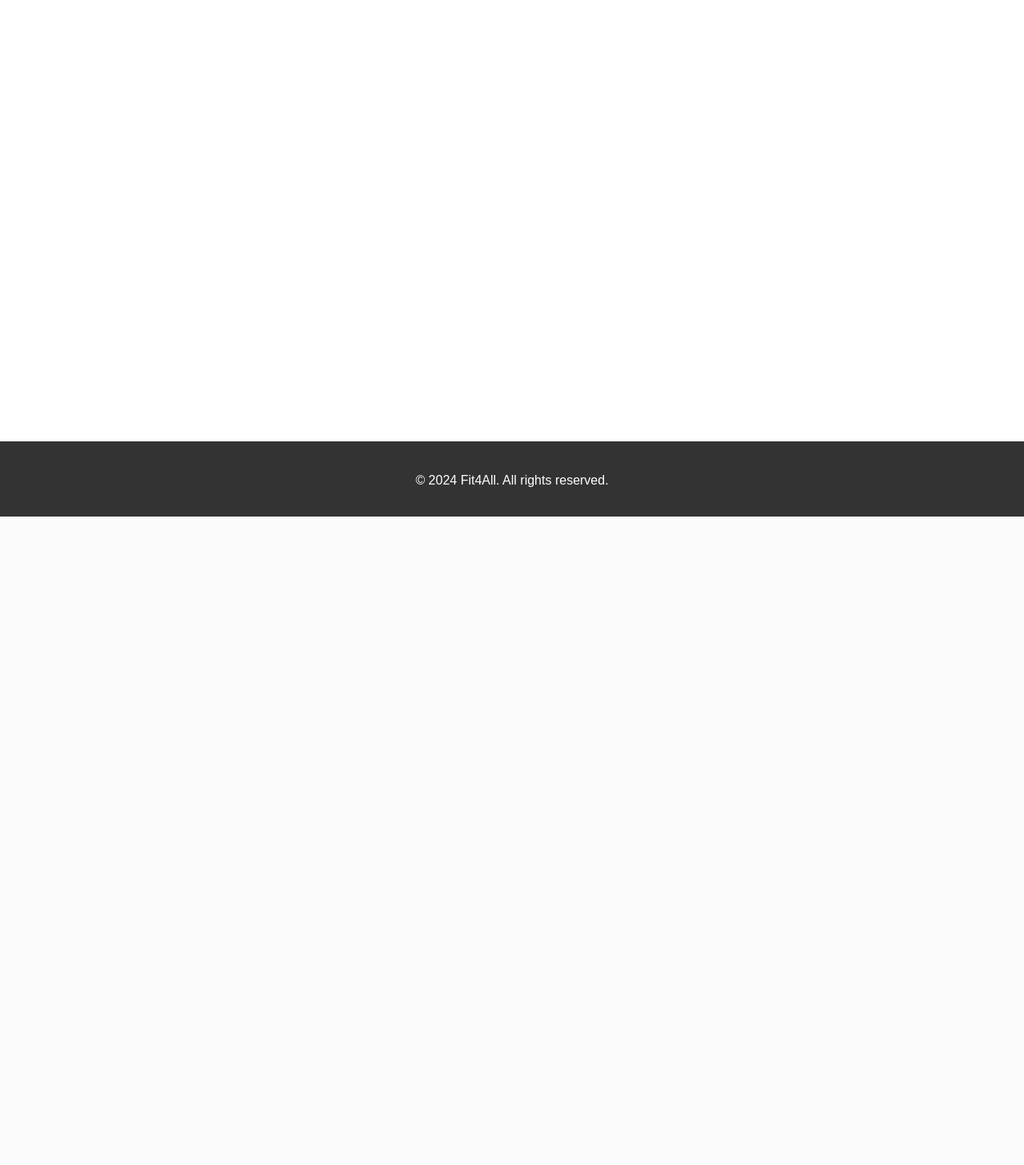
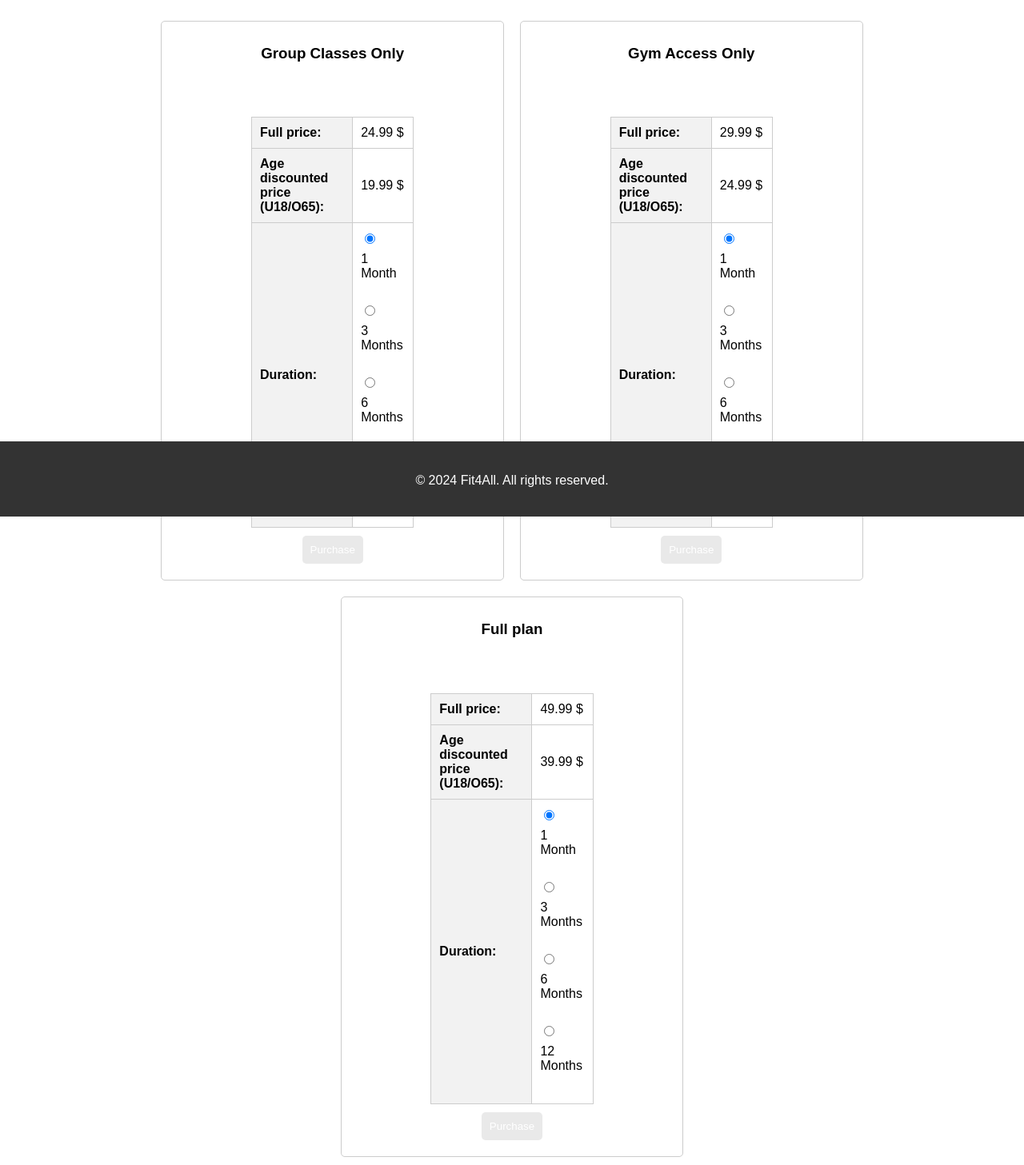
Before and after one commit to alefranco41/Gestione-Palestra, a Django app: page /subscription-plans/ in a window 1280 px wide. Shown: the part 154-1611 px from the top of the page at 80% size. Before the commit the page ends 800 px from the top, so only its background shows below. Run offline with Django 5.2, Linux system fonts and the light colour scheme; data comes from the database, SQL or seed files in the repository; both versions use the stored data as it was after the commit.

Commit message:
Subscription Plans first commit

```diff
--- a/gestione_palestra/gestione_palestra/context_processors.py
+++ b/gestione_palestra/gestione_palestra/context_processors.py
@@ -1,9 +1,15 @@
 import datetime
+from . import models
 
 def global_context(request):
+    plans = models.SubscriptionPlan.objects.all()
+    for plan in plans:
+        plan.discounted_price = plan.monthly_price - plan.age_discount
+
     context =   {
-                'gym_name': 'Fit4All',
-                 'now': datetime.date.today
+                    'gym_name': 'Fit4All',
+                    'now': datetime.date.today,
+                    'subscription_plans':plans
                 }
 
     return context
--- a/gestione_palestra/gestione_palestra/urls.py
+++ b/gestione_palestra/gestione_palestra/urls.py
@@ -23,13 +23,13 @@
 urlpatterns = [
     re_path(r"^$|^/$|^home/$", views.homepage, name="homepage"),
     path('logout/', views.LogoutView.as_view(), name="logout"),
-    path('account/', views.AccountView.as_view(), name='account'),
     path('profile/', views.ProfileView.as_view(), name='profile'),
     path('update-profile/', views.UpdateProfile.as_view(), name='update-profile'),
     path('login/', views.LoginView.as_view(), name='login'),
     path('registration/', views.RegistrationView.as_view(), name='registration'),
     path('trainer-list/', views.TrainerListView.as_view(), name='trainer-list'),
     path('subscription-plans/', views.SubscriptionPlansView.as_view(), name='subscription-plans'),
+    path('dashboard/', views.Dashboard.as_view(), name='dashboard'),
     path('classes-schedule/', views.GymClassesView.as_view(), name='classes-schedule'),
     path('admin/', admin.site.urls)
 ] + static(settings.MEDIA_URL, document_root=settings.MEDIA_ROOT)
--- a/gestione_palestra/gestione_palestra/views.py
+++ b/gestione_palestra/gestione_palestra/views.py
@@ -7,7 +7,8 @@
 from . import models
 from django.shortcuts import get_object_or_404
 from django.http import HttpResponseRedirect
-
+from datetime import datetime, timedelta
+from decimal import Decimal
 
 def homepage(request):
     context = {
@@ -27,6 +28,35 @@
     def get(self, request):
         return render(request=request, template_name="subscription-plans.html", context={})
 
+    def post(self, request, *args, **kwargs):
+        if models.Subscription.objects.filter(user=request.user).exists(): #utente già abbonato, assicurarsi che non sia scaduto
+            subscription = models.Subscription.objects.get(user=request.user)
+
+            if not subscription.expired():
+                return render(request=request, template_name="subscription-plans.html", context={'error':' You already have a plan that is still valid!!'})
+
+        plan = models.SubscriptionPlan.objects.get(id=request.POST.get('plan_id'))
+        duration = int(request.POST.get('duration_selected'))
+
+        start_date = datetime.now()
+        end_date = start_date + timedelta(days=30*duration)
+
+        duration_discounts = models.DurationDiscount.objects.filter(subscription_plan=plan)
+
+        duration_discount = duration_discounts.filter(duration=duration).first()
+        if duration_discount:
+            discount_percentage = duration_discount.discount_percentage
+        else:
+            discount_percentage = 0
+
+        price = plan.monthly_price * (Decimal(1) - Decimal(discount_percentage) / Decimal(100))
+
+
+        sub = models.Subscription(user=request.user, plan=plan, monthly_price=price, start_date=start_date, end_date=end_date)
+        sub.save()
+        return redirect('profile')
+
+
 class LoginView(View):
     def get(self, request):
         return render(request=request, template_name="login.html", context={})
@@ -37,14 +67,10 @@
         user = authenticate(username=username, password=password)
         if user is not None:
             login(request, user)
-            return redirect(reverse('account'))
+            return redirect(reverse('profile'))
         else:
             error_message = "Username or password is incorrect."
             return render(request=request, template_name="login.html", context={'error_message': error_message})
-
-class AccountView(View):
-    def get(self, request):
-        return render(request, 'account.html', {})
 
 
 class LogoutView(View):
@@ -63,7 +89,7 @@
             user = form.save()  # Salva l'utente nel database
             login(request, user)
             # Qui puoi fare altre operazioni, come login automatico o reindirizzamento a una pagina di successo
-            return HttpResponseRedirect(reverse('account'))
+            return HttpResponseRedirect(reverse('profile'))
         else:
             return render(request, 'registration.html', {'form': form})
 
@@ -72,7 +98,18 @@
     def get(self, request):
         form = forms.UserProfileForm()
         user_profile, created = models.UserProfile.objects.get_or_create(user=request.user)
-        return render(request, 'profile.html', {'form': form, 'user_profile':user_profile})
+
+
+        try:
+            user_subscription = models.Subscription.objects.get(user=request.user)
+            plan_id = user_subscription.plan.id
+            plan = models.SubscriptionPlan.objects.get(id=plan_id)
+            user_subscription.plan_type = plan.plan_type
+            context = {'form': form, 'user_profile':user_profile, 'user_subscription':user_subscription}
+        except models.Subscription.DoesNotExist:
+            context = {'form': form, 'user_profile':user_profile}
+
+        return render(request=request, template_name='profile.html', context=context)
 
     def post(self, request, *args, **kwargs):
         form = forms.UserProfileForm(request.POST)
@@ -100,3 +137,10 @@
             return redirect('profile')  # Reindirizza alla pagina del profilo
 
         return render(request, 'update_profile.html', {'form': form})
+
+class Dashboard(View):
+    def get(self, request):
+        return render(request=request, template_name="dashboard.html", context={})
+
+    def post(self, request, *args, **kwargs):
+        pass
--- a/gestione_palestra/static/css/style.css
+++ b/gestione_palestra/static/css/style.css
@@ -29,6 +29,25 @@
   background-color: #f2f2f2;
 }
 
+.subscription-plans {
+  display: flex; /* Utilizza il layout flessibile */
+  flex-wrap: wrap; /* Avvolgi i piani su una nuova riga quando necessario */
+  justify-content: space-around; /* Distribuisci uniformemente i piani lungo il contenitore */
+}
+
+.plan {
+  width: calc(33.33% - 20px); /* Imposta la larghezza dei piani, sottraendo lo spazio per il margine */
+  margin: 10px; /* Aggiunge uno spazio tra i piani */
+  text-align: center; /* Centra il testo all'interno di ciascun piano */
+  border: 1px solid #ccc; /* Aggiunge un bordo intorno ai piani */
+  padding: 10px; /* Aggiunge spazio interno ai piani */
+  border-radius: 5px; /* Aggiunge bordi arrotondati */
+  display: flex; /* Utilizza il layout flessibile */
+  flex-direction: column; /* Imposta la direzione dei figli in colonna */
+  justify-content: center; /* Centra verticalmente il contenuto */
+  align-items: center; /* Centra orizzontalmente il contenuto */
+}
+
 
 .profile-container {
   position: relative; /* Per consentire il posizionamento assoluto del menu rispetto ad esso */
@@ -52,6 +71,27 @@
   align-items: center;
   height: 100vh;
   margin: 0;
+}
+
+.purchase-form {
+  width: auto; /* Sovrascrivi la larghezza specifica per il form di acquisto */
+  padding: 0; /* Rimuovi il padding specifico per il form di acquisto */
+  border: none; /* Rimuovi il bordo specifico per il form di acquisto */
+  border-radius: 0; /* Rimuovi il bordo arrotondato specifico per il form di acquisto */
+  background-color: transparent; /* Rimuovi il colore di sfondo specifico per il form di acquisto */
+}
+
+.purchase-form button {
+  padding: 10px; /* Aggiungi il padding solo per il pulsante all'interno del form di acquisto */
+  background-color: #e9e9e9; /* Cambia il colore di sfondo solo per il pulsante all'interno del form di acquisto */
+  color: #fff; /* Cambia il colore del testo solo per il pulsante all'interno del form di acquisto */
+  border: none; /* Rimuovi il bordo solo per il pulsante all'interno del form di acquisto */
+  border-radius: 5px; /* Aggiungi il bordo arrotondato solo per il pulsante all'interno del form di acquisto */
+  cursor: pointer; /* Cambia il cursore solo per il pulsante all'interno del form di acquisto */
+}
+
+.purchase-form button:hover {
+  background-color: #0056b3; /* Cambia il colore di sfondo del pulsante solo al passaggio del mouse all'interno del form di acquisto */
 }
 
 form {
@@ -107,7 +147,8 @@
 }
 
 h2 {
-  color: #c01010;
+  text-align: center;
+  color: #000000;
 }
 
 footer {
--- a/gestione_palestra/templates/account.html
+++ /dev/null
@@ -1,4 +0,0 @@
-{% extends "base.html" %}
-{% block title %} {{ gym_name }} - Your Membership {% endblock title %}
-
-{% block header %} {{ request.user }}'s membership {% endblock %}
--- /dev/null
+++ b/gestione_palestra/templates/dashboard.html
@@ -0,0 +1,4 @@
+{% extends "base.html" %}
+{% block title %} {{ gym_name }} - Your Dashboard {% endblock title %}
+
+{% block header %} {{ request.user }}'s Dashboard {% endblock header %}
--- a/gestione_palestra/templates/navbar.html
+++ b/gestione_palestra/templates/navbar.html
@@ -16,7 +16,7 @@
 
 
         <div id="user-menu" class="user-menu" style="display:none;">
-          <a href="{% url 'account' %}">My membership</a> <br>
+          <a href="{% url 'dashboard' %}">Dashboard</a> <br>
           <a href="{% url 'profile' %}">Profile</a> <br>
           <a href="{% url 'logout' %}">Logout</a>
         </div>
--- a/gestione_palestra/templates/subscription-plans.html
+++ b/gestione_palestra/templates/subscription-plans.html
@@ -1,4 +1,64 @@
 {% extends "base.html" %}
 {% block title %} {{ gym_name }} - Subscription Plans {% endblock title %}
 
-{% block header %} Our Subscription Plans {% endblock %}
+{% block header %} Our Subscription Plans {% endblock header %}
+
+{% block content %}
+
+
+<div class="subscription-plans" style="display: flex; justify-content: center;">
+{% for plan in subscription_plans %}
+  <div class="plan">
+    <h3>{{ plan.name }}</h3>
+    <table class="user-details">
+        <tr>
+            <th>Full price:</th>
+            <td>{{ plan.monthly_price }} $</td>
+        </tr>
+        <tr>
+            <th>Age discounted price (U18/O65):</th>
+            <td>{{ plan.discounted_price|floatformat:2 }} $</td>
+        </tr>
+        <tr>
+            <th>Duration:</th>
+            <td>
+                {% for duration, duration_label in plan.DURATION_CHOICES %}
+                    <input type="radio" id="{{ plan.id }}_{{ duration }}" name="{{ plan.id }}_duration" value="{{ duration }}" {% if duration == 1 %}checked{% endif %} form="form_{{ plan.id }}">
+                    <label for="{{ plan.id }}_{{ duration }}">{{ duration_label }}</label><br>
+                {% endfor %}
+            </td>
+        </tr>
+    </table>
+    <form id="form_{{ plan.id }}" class="purchase-form" action="{% url 'subscription-plans'  %}" method="post">
+        {% csrf_token %}
+        <input type="hidden" name="plan_id" value="{{ plan.id }}">
+        <input type="hidden" name="duration_selected" id="duration_selected_{{ plan.id }}" value="">
+        <button type="submit" style="margin-top: 10px;">Purchase</button>
+    </form>
+  </div>
+{% endfor %}
+</div>
+<script>
+    document.addEventListener('DOMContentLoaded', function() {
+      // Seleziona tutti gli input di tipo radio
+      var radioButtons = document.querySelectorAll('input[type="radio"]');
+
+      // Aggiungi un listener agli input di tipo radio
+      radioButtons.forEach(function(radioButton) {
+        radioButton.addEventListener('change', function() {
+          // Se un radio button viene selezionato, aggiorna il valore del campo input nascosto corrispondente al form
+          var selectedDuration = this.value;
+          var planId = this.getAttribute('name').split('_')[0];
+          document.getElementById('duration_selected_' + planId).value = selectedDuration;
+        });
+      });
+    });
+
+    {% if error %}
+        setTimeout(function() {
+          alert("{{ error }}");
+        }, 100);
+      {% endif %}
+
+</script>
+{% endblock content %}
```
Also changed, not shown: gestione_palestra/gestione_palestra/models.py (+49 -2 lines), gestione_palestra/templates/profile.html (+25 -0 lines), gestione_palestra/db.sqlite3.
